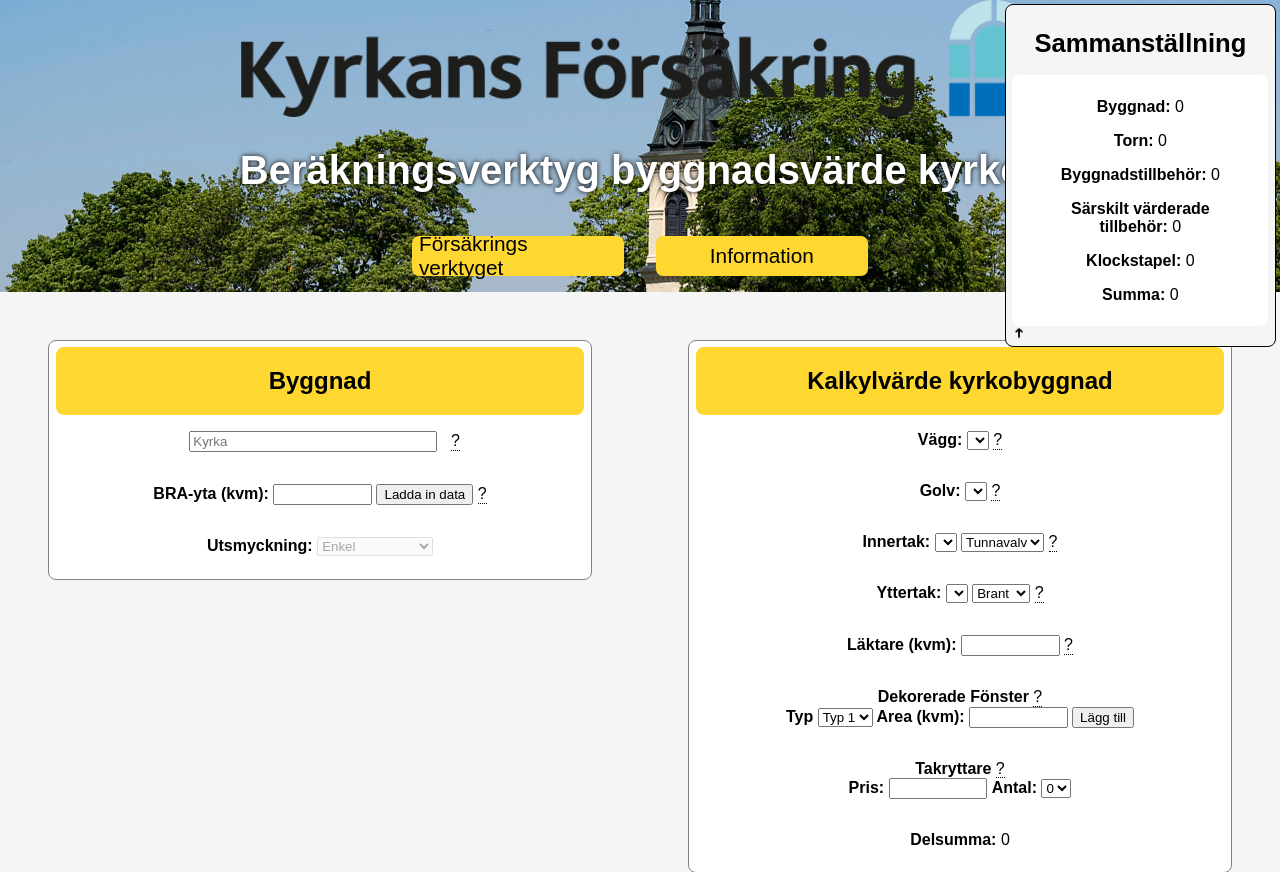
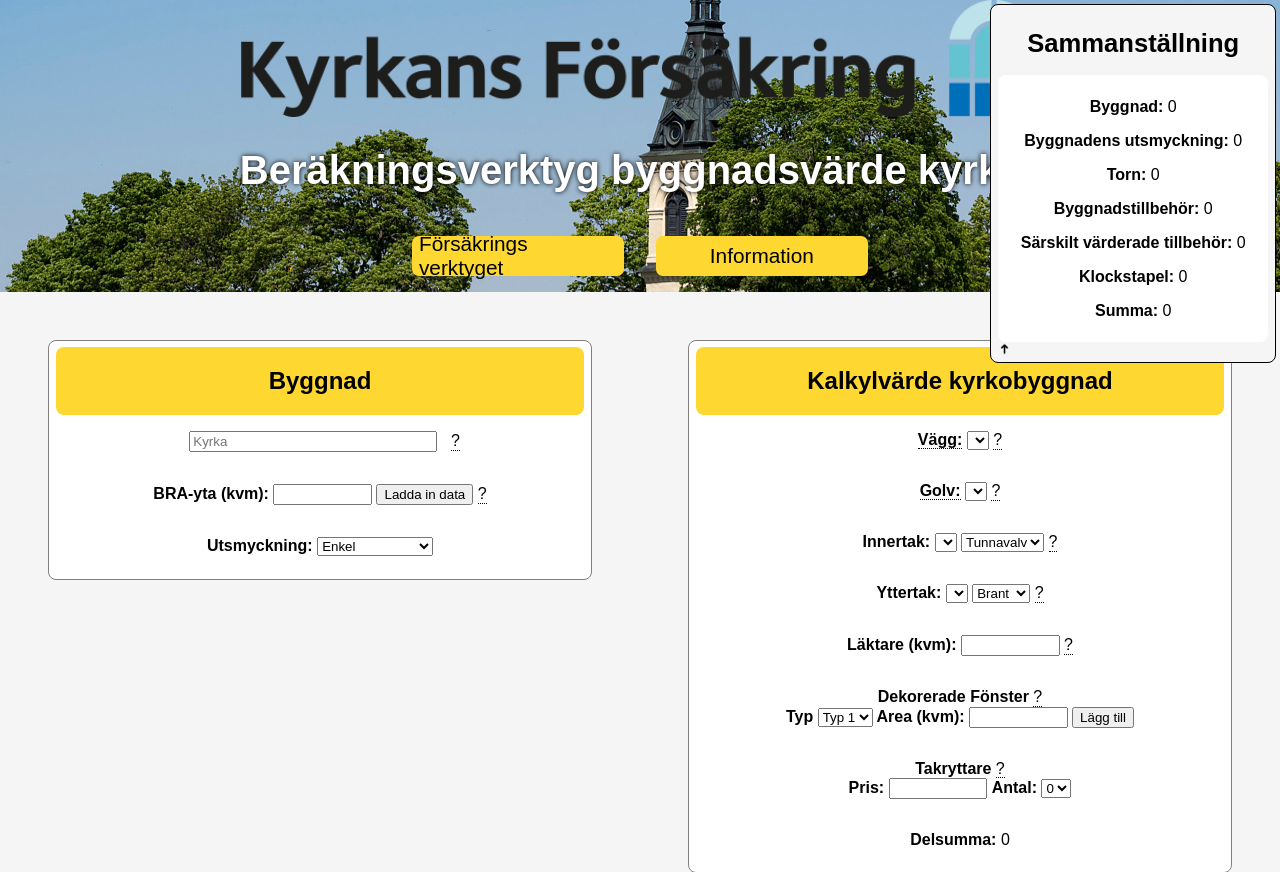
Before and after one commit to jesperls/Church, a Flask app: page / in a window 1280 px wide. Shown: the top 872 px of the page. Run offline with Flask 2, Linux system fonts and the light colour scheme; lists and menus that the app fills with data are empty; parts of the project's set-up code (start-up, migrations or seed data) failed here and were passed over.

Commit message:
pic demo

```diff
--- a/static/css/style.css
+++ b/static/css/style.css
@@ -182,8 +182,6 @@ select {
 
 
 #form {
-    margin: 0;
-    padding: 0;
     display: flex;
     background-color: whitesmoke;
     flex-direction:row;
@@ -218,12 +216,11 @@ select {
     border: none;
     display: flex;
     flex-direction: column;
-    width: -moz-fit-content;
-    width: fit-content;
     margin-left: auto;
     margin-right: auto;
     padding: 5pt 5pt 5pt 5pt;
     border-radius: 0.5rem;
+    border: solid 1px;
 }
 
 #sammanställning:hover #sam_form{
@@ -285,6 +282,24 @@ label{
     flex-direction: column;
 }
 
+.clickable{
+    border-bottom: 1px dotted;
+}
+
+.picture_box{
+    display: none;
+    position: fixed;
+    width: 95%;
+    height: 90%;
+    margin-left: 2.5%;
+    margin-right: 2.5%;
+    margin-top: 2.5%;
+    margin-bottom: 2.5%;
+    background-color:white;
+    border-radius: 2rem;
+    border: 5px solid
+}
+
 
 /* EVERYTHING ABOVE PHONE  */
 
@@ -316,6 +331,8 @@ label{
         right: 3pt;
         width: 20%;
         border: solid 0.5pt;
+        width: -moz-fit-content;
+        width: fit-content;
     }
     #sam_form{
         display: inline-block;
--- a/static/data/misc.json
+++ b/static/data/misc.json
@@ -1 +1 @@
-{"pillar_prices": "{\"Typ 1\":\"37879\",\"Typ 2\":\"89531\",\"Typ 3\":\"261706\"}", "BPI": "\"42870\"", "platform_price": "\"5165\"", "win_values": "{\"Typ 1\":\"18078\",\"Typ 2\":\"49931\",\"Typ 3\":\"86088\"}", "moms": "\"1.25\"", "klock_kg": "\"400\"", "mount_clock": "\"25826\"", "pris_klock": "\"43044\"", "pris_torn": "\"43044\"", "benches": "{\"Enkla\":\"3000\",\"P\u00e5kostade\":\"4800\"}", "chairs": "{\"Enkla\":\"1400\",\"P\u00e5kostade\":\"3000\"}", "pianos": "{\"Kororgel\":\"190000\",\"L\u00e4ktarorgel\":\"235000\"}", "spec_prices": "{\"altargrund\":172175,\"altare\":430438,\"altaruppstas\":1205225,\"dopfunt\":258263,\"predikstol\":1033050,\"ljuskronor\":137740}"}
+{"pillar_prices": "{\"Typ 1\":\"37879\",\"Typ 2\":\"89531\",\"Typ 3\":\"261706\"}", "BPI": "\"42870\"", "platform_price": "\"5165\"", "win_values": "{\"Typ 1\":\"18078\",\"Typ 2\":\"49931\",\"Typ 3\":\"86088\"}", "moms": "\"1.25\"", "klock_kg": "\"400\"", "mount_clock": "\"25826\"", "pris_klock": "\"43044\"", "pris_torn": "\"43044\"", "benches": "{\"Enkla\":\"3000\",\"P\u00e5kostade\":\"4800\"}", "chairs": "{\"Enkla\":\"1400\",\"P\u00e5kostade\":\"3000\"}", "pianos": "{\"Kororgel\":\"190000\",\"L\u00e4ktarorgel\":\"235000\"}", "spec_prices": "{\"altargrund\":172175,\"altare\":430438,\"altaruppstas\":1205225,\"dopfunt\":258263,\"predikstol\":1033050,\"ljuskronor\":137740}", "decoration": "{\"Enkel\":\"0.3\",\"N\u00e5got p\u00e5kostad\":\"0.5\",\"P\u00e5kostad\":\"0.7\"}"}
--- a/static/data/misc_risk.json
+++ b/static/data/misc_risk.json
@@ -1 +1 @@
-{"bases": "{\"Sten\":12,\"Tr\u00e4\":8}", "building_parts": "{\"Klockor\":500000,\"Orgel\":100000,\"St\u00e4mmor\":100000,\"Mosaikf\u00f6nster\":500000}", "restoration": "{\"Budget\":0.8,\"Standard\":1,\"Exklusivt\":2}", "bpi_risk": "33592", "raze": "250000", "cultural_factor": "2"}
+{"bases": "{\"Sten\":12,\"Tr\u00e4\":8}", "building_parts": "{\"Klockor\":500000,\"Orgel\":100000,\"St\u00e4mmor\":100000,\"Mosaikf\u00f6nster\":500000}", "restoration": "{\"Budget\":0.8,\"Standard\":1,\"Exklusivt\":2}", "bpi_risk": "33592", "raze": "250000", "factor": "2"}
--- a/static/js/main.js
+++ b/static/js/main.js
@@ -3,6 +3,7 @@ var pillar_prices = {"Typ 1" : 37879, "Typ 2": 89531, "Typ 3": 261706};
 var BPI = 42870;
 var platform_price = 5165;
 var win_values = {"Typ 1" : 18078, "Typ 2" : 49931, "Typ 3": 86088};
+var decoration = {"Enkel": 0.30, "Någon påkostad": 0.50, "Påkostad": 0.70}
 //var win_types = ["Typ 1", "Typ 2", "Typ 3"];
 var moms = 1.25;
 var klock_kg = 400;
@@ -63,6 +64,7 @@ function load_values(){
     chairs = JSON.parse(json["chairs"]);
     pianos = JSON.parse(json["pianos"]);
     spec_prices = JSON.parse(json["spec_prices"]);
+    decoration = JSON.parse(json["decoration"]);
 }
 
 function get_bra(id, selector){
@@ -368,9 +370,24 @@ function get_tower(id, json_name, height){
     }
 }
 
+function show_pictures(id){
+    var boxes = document.getElementsByClassName("picture_box");
+    for(var i = 0; i < boxes.length; i++){
+        boxes[i].style.display = "none";
+    }
+    if(id != null){
+        document.getElementById(id).style.display = "flex";
+    }
+}
+
 function update(){
     var total = 0;
-    total += update_building();
+    var building = update_building();
+    total += building;
+
+    var decor = update_decoration(building);
+    total += decor;
+
     total += update_tower();
     total += update_accessories();
     var special = update_special();
@@ -400,6 +417,15 @@ function update(){
         }
     }
     document.getElementById("sum").innerHTML = total;
+}
+
+function update_decoration(building_value){
+    var choice_box = document.getElementById("utsmyckning");
+    var choice = choice_box.options[choice_box.selectedIndex].value;
+    var decor = decoration[choice]
+    var decor_value = Math.round(building_value * decor);
+    document.getElementById("sam_decoration").innerHTML = decor_value;
+    return(decor_value);
 }
 
 function update_building(){
--- a/templates/index.html
+++ b/templates/index.html
@@ -57,7 +57,7 @@
                 </select><br><br> -->
               <div class="category_items">
                 <label for="utsmyckning">Utsmyckning:</label>
-                <select id="utsmyckning" name="utsmyckning" class="value" disabled>
+                <select id="utsmyckning" name="utsmyckning" class="value">
                     {%for i in range(0, len["decorations"])%}
                       <option value="{{categories["decorations"][i]}}">{{categories["decorations"][i]}}</option>
                     {%endfor%}
@@ -69,7 +69,7 @@
                 <h2>Kalkylvärde kyrkobyggnad</h2>
               </div>
               <div class="category_items">
-                <label for="vägg">Vägg:</label>
+                <label for="vägg" onclick="show_pictures('wall_pictures')" class="clickable">Vägg:</label>
                 <select id="vägg" name="vägg">
                     {%for i in range(0, len["walls"])%}
                       <option value="{{categories["walls"][i]}}">{{categories["walls"][i]}}</option>
@@ -78,7 +78,7 @@
                 <div class="info"> ? <span class="infotext">Materialet huvudbyggnadens vägg är byggt av, se fliken bildexempel för exempel (EJ IMPLEMENTERAT)</span> </div>
               </div>
               <div class="category_items">
-                <label for="golv">Golv:</label>
+                <label for="golv" onclick="show_pictures('floor_pictures')" class="clickable">Golv:</label>
                 <select id="golv" name="golv">
                     {%for i in range(0, len["floors"])%}
                       <option value="{{categories["floors"][i]}}">{{categories["floors"][i]}}</option>
@@ -511,6 +511,10 @@
                   <span id="sam_byggnad">0</span>
                 </div>
                 <div class="category_items">
+                  <label for="sam_decoration">Byggnadens utsmyckning: </label>
+                  <span id="sam_decoration">0</span>
+                </div>
+                <div class="category_items">
                   <label for="sam_torn">Torn: </label>
                   <span id="sam_torn">0</span>
                 </div>
@@ -536,8 +540,18 @@
               <img src="{{ url_for('static',filename='content/up.png') }}" alt="logo" id="arrow" onclick="hide_sum('sam_form', 'arrow')">
 
             </div>
+
+
+
             <!-- <button id="submit">Submit</button> -->
         </div>
+
+          <div class="picture_box" id="wall_pictures" onclick="show_pictures()">
+            <p>VÄGGAR</p>
+          </div>
+          <div class="picture_box" id="floor_pictures" onclick="show_pictures()">
+            <p>GOLV</p>
+          </div>
 
         <!--
         <div id="första_risk" class = "pages" hidden="true" onchange="update_risk()" >
```
Also changed, not shown: static/js/admin.js (+11 -3 lines), templates/admin.html (+13 -0 lines).
